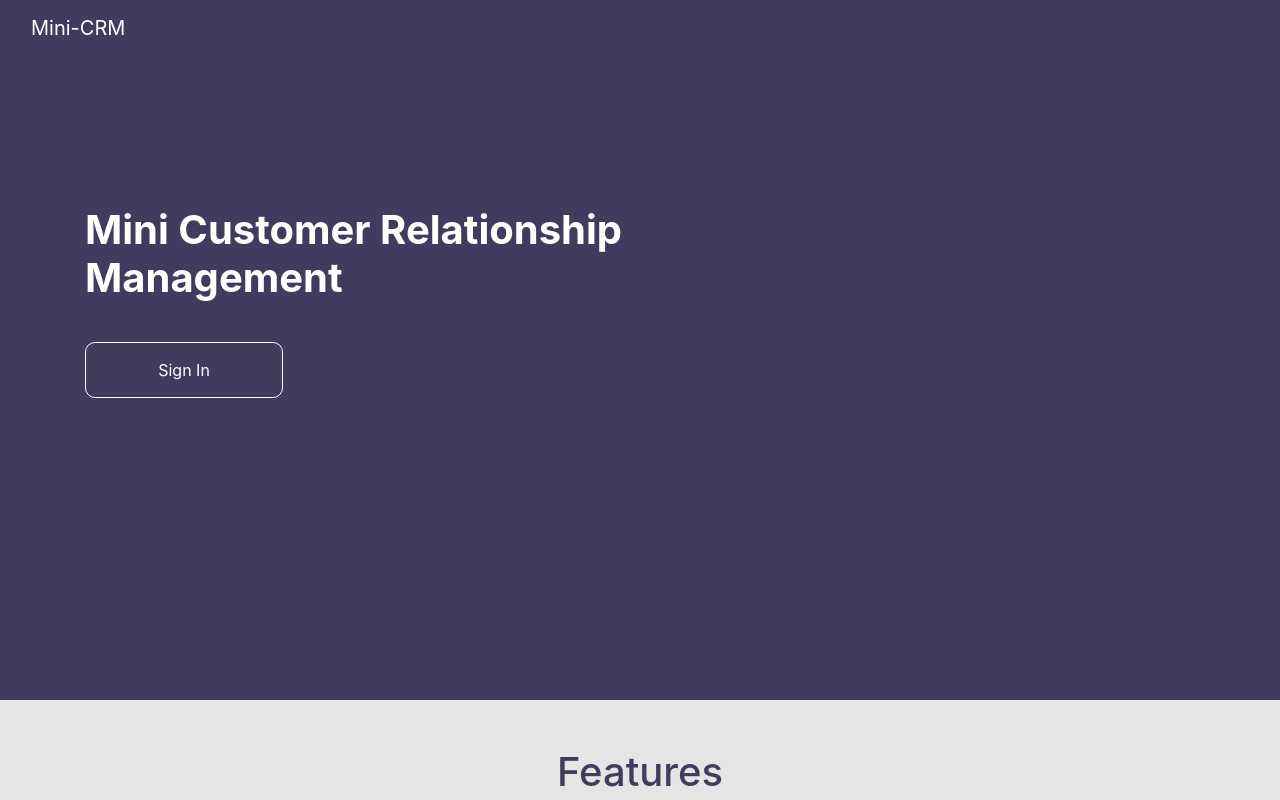
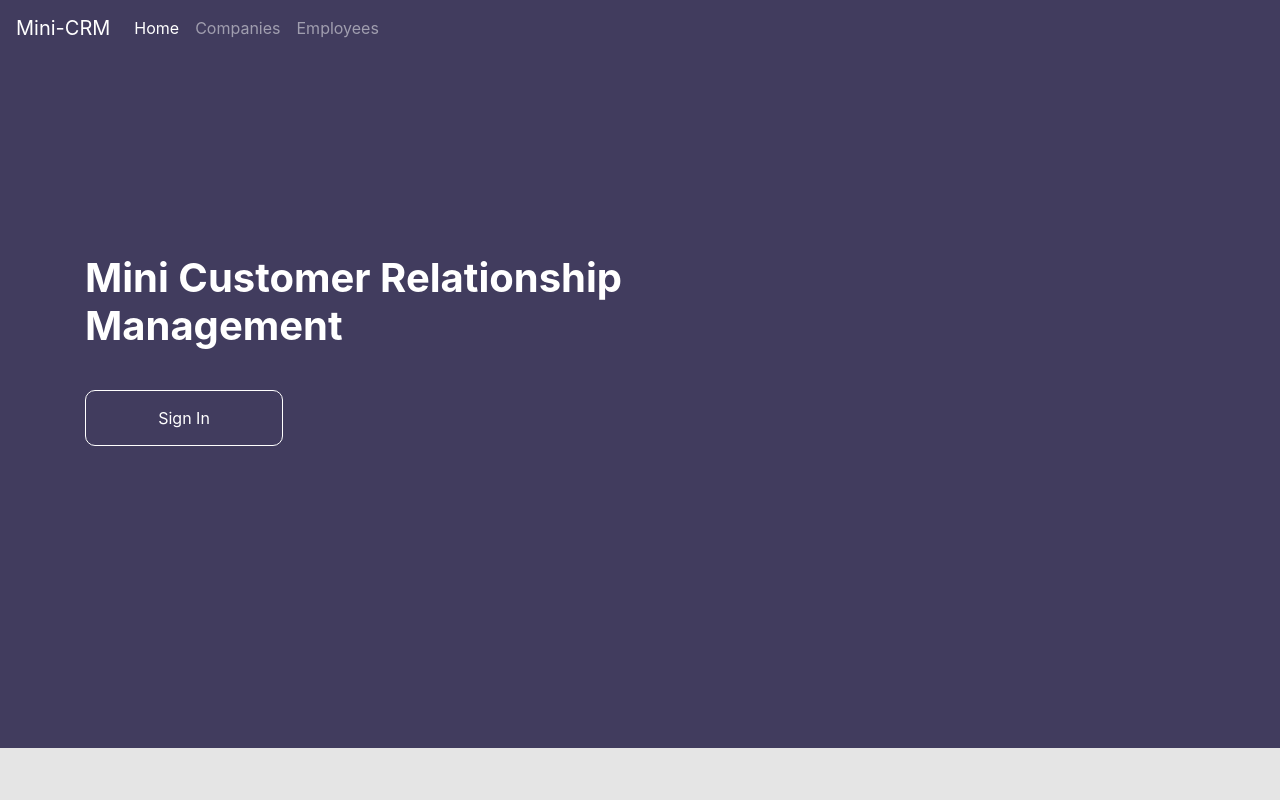
Before and after one commit to manaraph/mini-crm-frontend, an Angular app: page / in a window 1280 px wide. Shown: the top 800 px of the page. Built offline with nearby package versions, Linux system fonts and the light colour scheme.

Commit message:
seperate navbar component

```diff
--- /dev/null
+++ b/src/app/Main/navbar/navbar.component.html
@@ -0,0 +1,13 @@
+<nav class="navbar navbar-expand-lg navbar-dark navbar-custom fixed-top">
+  <a class="navbar-brand" [routerLink]="['/']">Mini-CRM</a>
+  <button class="navbar-toggler" type="button" data-toggle="collapse" data-target="#navbarNavAltMarkup" aria-controls="navbarNavAltMarkup" aria-expanded="false" aria-label="Toggle navigation">
+    <span class="navbar-toggler-icon"></span>
+  </button>
+  <div class="collapse navbar-collapse" id="navbarNavAltMarkup">
+    <div class="navbar-nav">
+      <a class="nav-item nav-link active" [routerLink]="['/']" routerLinkActive="active">Home <span class="sr-only">(current)</span></a>
+      <a class="nav-item nav-link" [routerLink]="['/companies']" routerLinkActive="active">Companies</a>
+      <a class="nav-item nav-link" [routerLink]="['/employees']" routerLinkActive="active">Employees</a>
+    </div>
+  </div>
+</nav>
--- /dev/null
+++ b/src/app/Main/navbar/navbar.component.scss
@@ -0,0 +1,3 @@
+.navbar-custom {
+  background-color: #413c5e !important;
+}
--- /dev/null
+++ b/src/app/Main/navbar/navbar.component.ts
@@ -0,0 +1,15 @@
+import { Component, OnInit } from '@angular/core';
+
+@Component({
+  selector: 'app-navbar',
+  templateUrl: './navbar.component.html',
+  styleUrls: ['./navbar.component.scss']
+})
+export class NavbarComponent implements OnInit {
+
+  constructor() { }
+
+  ngOnInit() {
+  }
+
+}
--- a/src/app/app.component.html
+++ b/src/app/app.component.html
@@ -1,24 +1,4 @@
-<div class="navbar navbar-dark fixed-top text-white">
-  <div class="container-fluid">
-    <div class="navbar-header">
-      <a [routerLink]="['/companies']" class="navbar-brand" >Mini-CRM</a>
-    </div>
-
-    <div class="collapse navbar-collapse">
-      <ul class="nav navbar-nav">
-        <li>
-          <a [routerLink]="['/companies']" routerLinkActive="active" [routerLinkActiveOptions]="{exact:true}" >All Companies</a>
-        </li>
-        <li><a [routerLink]="['/employees']" routerLinkActive="active" >Employees</a></li>
-      </ul>
-      <div class="navbar-header navbar-right">
-        <ul class="nav navbar-nav">
-          <li>
-            <a [routerLink]="['user/login']">Login</a>
-          </li>
-        </ul>
-      </div>
-    </div>
-  </div>
+<app-navbar></app-navbar>
+<div class="pt-5">
+  <router-outlet></router-outlet>
 </div>
-<router-outlet></router-outlet>
--- a/src/app/app.module.ts
+++ b/src/app/app.module.ts
@@ -4,12 +4,14 @@ import { AppRoutingModule } from './app-routing.module';
 import { AppComponent } from './app.component';
 import { HomeComponent } from './Main/home/home.component';
 import { LoginComponent } from './Main/login/login.component';
+import { NavbarComponent } from './Main/navbar/navbar.component';
 
 @NgModule({
   declarations: [
     AppComponent,
     HomeComponent,
-    LoginComponent
+    LoginComponent,
+    NavbarComponent
   ],
   imports: [
     BrowserModule,
```
Also changed, not shown: 1 other file (tests, documents, lock files or other folders).
